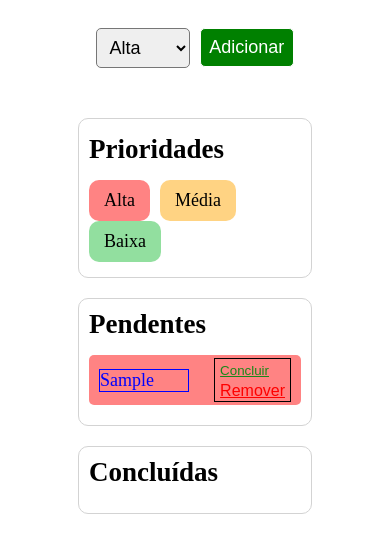
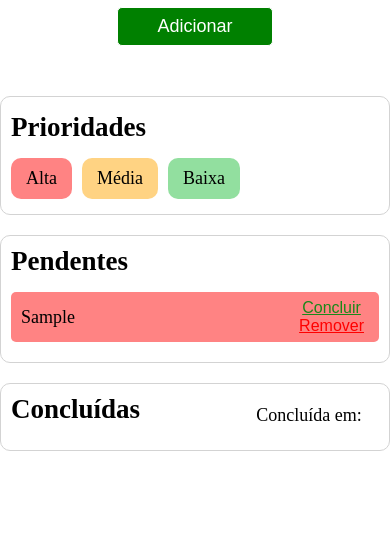
Before and after one commit to ViniciosMatos/lista, a plain HTML site: page index.html in a window 390 px wide. Both pictures are taken after typing "Sample" into the empty fields and a click on the button "Adicionar". Shown: the part 130-682 px from the top of the page. Drawn offline with Linux system fonts and the light colour scheme.

Commit message:
Resposividade para tablets

```diff
--- a/index.html
+++ b/index.html
@@ -40,7 +40,10 @@
         </section>
 
         <section id="tarefasConcluidas">
-            <h2>Concluídas</h2>
+            <div class="titulo">
+                <h2>Concluídas</h2>
+                <p>Concluída em:</p>
+            </div>
         </section>
     </main>
 
--- a/script.js
+++ b/script.js
@@ -69,5 +69,5 @@ function pegarData(){
     const minuto = data.getMinutes()
     const segundo = data.getSeconds()
 
-    return `Tarefa concluída em: ${dia}/${mes} às ${hora}:${minuto}:${segundo}`
+    return `${dia}/${mes} às ${hora}:${minuto}:${segundo}`
 }
--- a/style.css
+++ b/style.css
@@ -23,7 +23,6 @@ main {
 /* SEÇÃO PARA ADICIONAR TAREFAS */
 .addTarefas {
     display: flex;
-    flex-direction: row;
     justify-content: center;
     align-items: start;
     margin: 0 0 30px 0;
@@ -99,21 +98,22 @@ h2 {
     display: flex;
     align-items: center;
     justify-content: space-between;
-    height: 50px;
+    min-height: 50px;
     border-radius: 5px;
     padding: 0 10px;
     margin-bottom: 10px;
 
+    & p {
+        display: flex;
+        flex-wrap: wrap;
+        width: 70%;
+    }
+
     & div {
-        border: 1px solid;
+        display: flex;
+        justify-content: end;
+        width: 25%;
     }
-    & p {
-        color: blue;
-        border: 1px solid;
-        width: 85%;
-
-   }
-
 
     & button {
         text-decoration: underline;
@@ -123,15 +123,8 @@ h2 {
     }
 }
 
-.todasTarefas button {
-    text-decoration: underline;
-    border: none;
-    background-color: transparent;
-    margin: 0 5px
-}
-
 .btn-concluir {
-    font-size: ;
+    font-size: medium;
     color: rgb(25, 136, 25);
 }
 
@@ -149,6 +142,16 @@ h2 {
     border: 1px solid lightgray;
     border-radius: 10px;
     padding: 10px 10px;
+
+    & .titulo {
+        display: flex;
+        justify-content: space-between;
+        & p {
+            width: 20%;
+            padding-top: 1%;
+        }
+    }
+
 }
 
 .alta-prioridade {
@@ -163,19 +166,53 @@ h2 {
     background-color: rgb(146, 223, 159);
 }
 
-@media (max-width: 768px) {
+@media (max-width: 1024px) {
+    main {
+        width: 80%;
+    }
+
     .addTarefas {
         display: flex;
         flex-wrap: wrap;
         justify-content: center;
         gap: 10px;
+
+        & input {
+            width: 100%;
+        }
+
+        & select {
+            width: 20%;
+        }
+
+        &.addTarefas button {
+            width: 40%;
+        }
+    }
+}
+
+@media (max-width: 768px) {
+    main {
+        width: 100%;
     }
 
-    select {
-        width: 40%;
+    .todasTarefas {
+        & p {
+            width: 85%;
+        }
+
+        & div {
+            flex-direction: column;
+        }
     }
 
-    .addTarefas button {
-        width: 40%;
+    #tarefasConcluidas {
+        & .titulo {
+            & p {
+                width: 50%;
+                padding-top: 3%;
+            }
+        }
+
     }
 }
```
